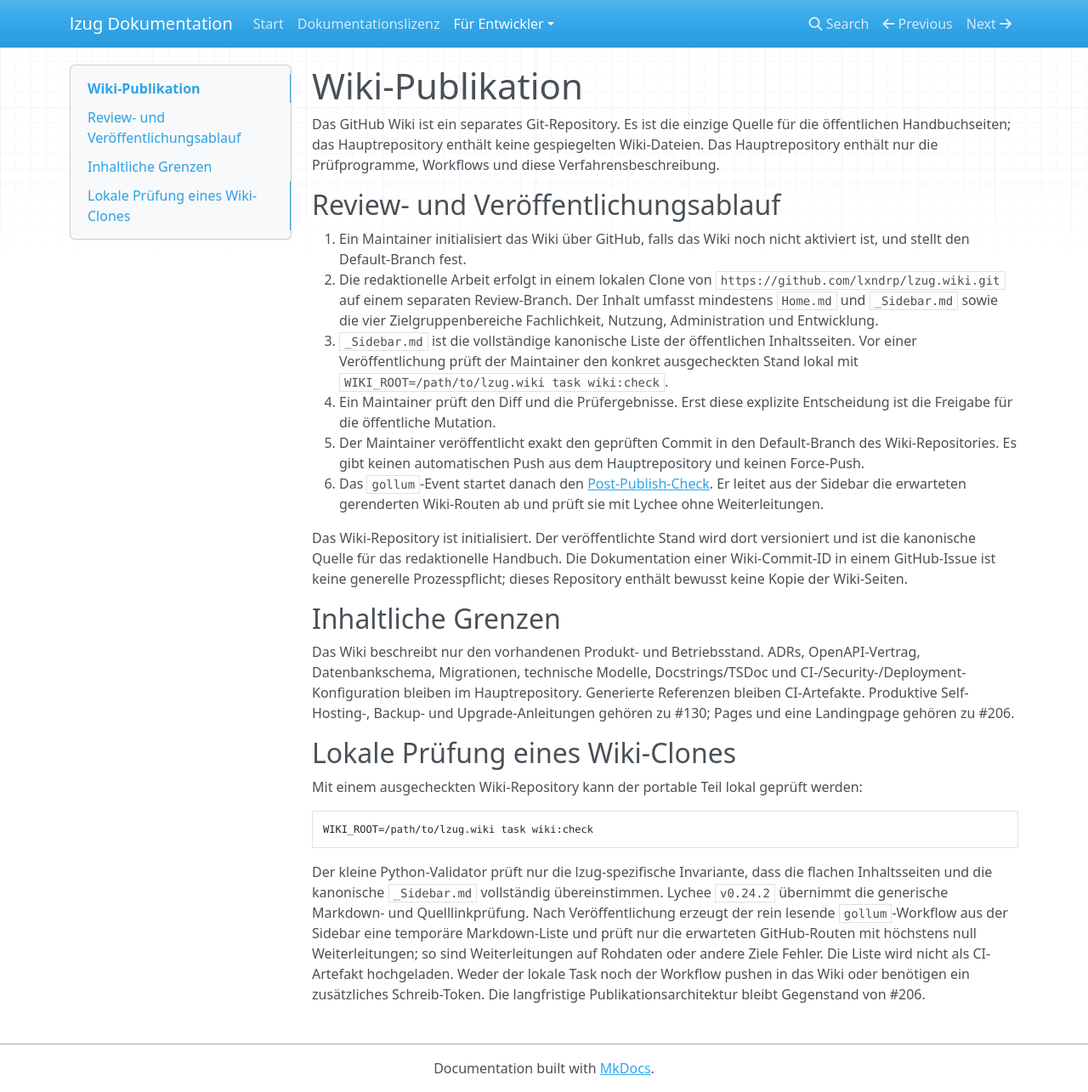
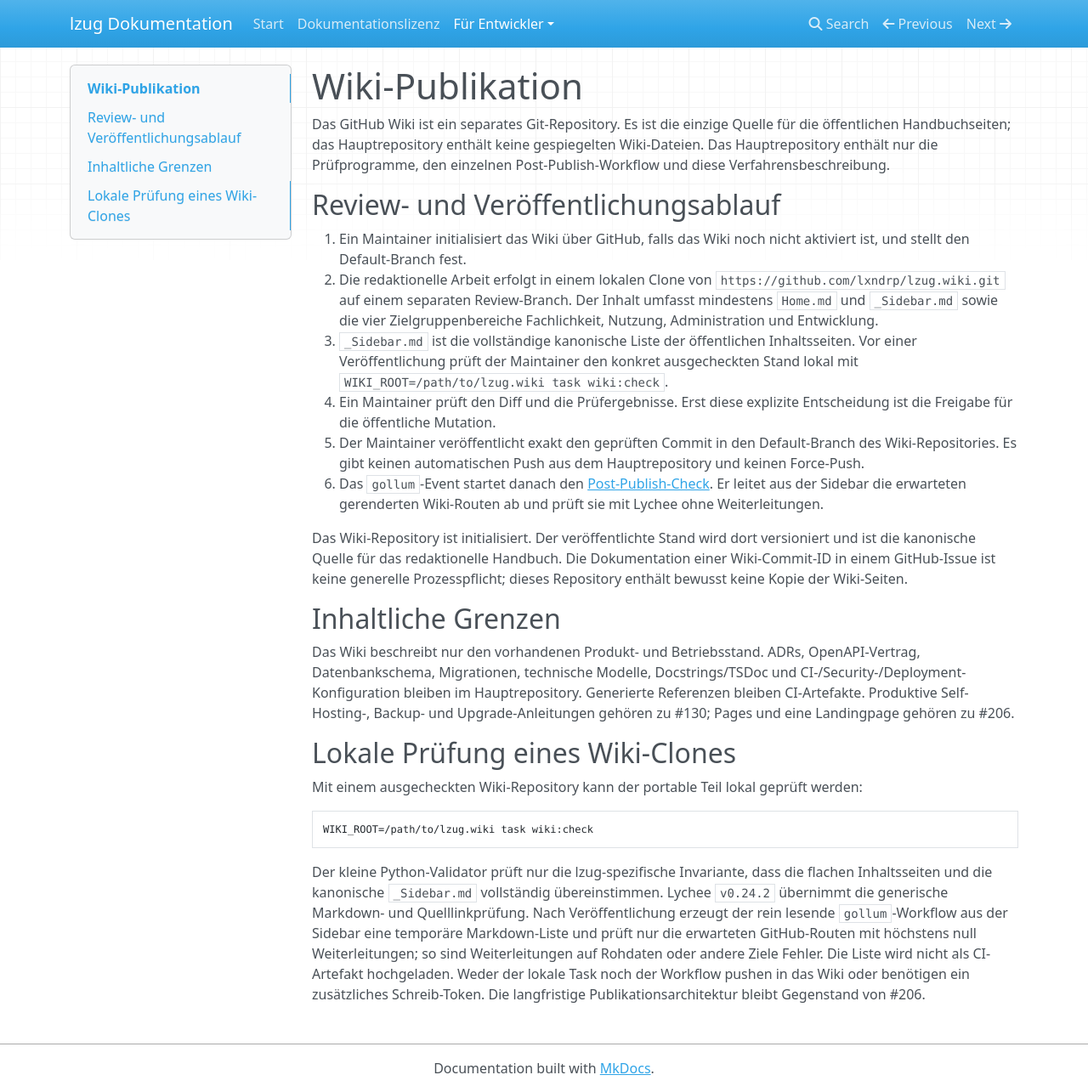
Before and after one commit to lxndrp/lzug, an MkDocs documentation site: the page built from docs/developers/wiki-publishing.md, in a window 1280 px wide and 1285 px high. Shown: the whole window at 85% size. Built offline with MkDocs 1.6.1, drawn with Linux system fonts in a browser that asks for light colours; nearby versions of some CDN libraries.

Commit message:
Clarify single Wiki workflow documentation

```diff
--- a/docs/developers/wiki-publishing.md
+++ b/docs/developers/wiki-publishing.md
@@ -3,7 +3,7 @@
 Das GitHub Wiki ist ein separates Git-Repository. Es ist die einzige Quelle
 für die öffentlichen Handbuchseiten; das Hauptrepository enthält keine
 gespiegelten Wiki-Dateien. Das Hauptrepository enthält nur die Prüfprogramme,
-Workflows und diese Verfahrensbeschreibung.
+den einzelnen Post-Publish-Workflow und diese Verfahrensbeschreibung.
 
 ## Review- und Veröffentlichungsablauf
 
```
